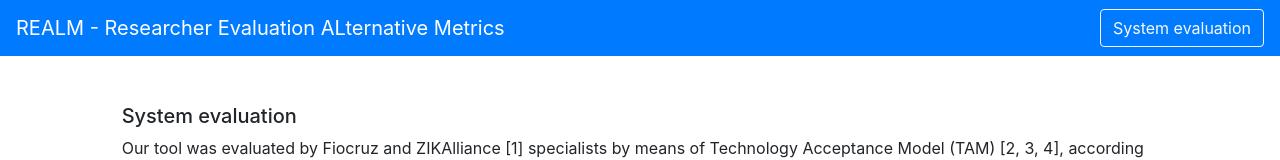
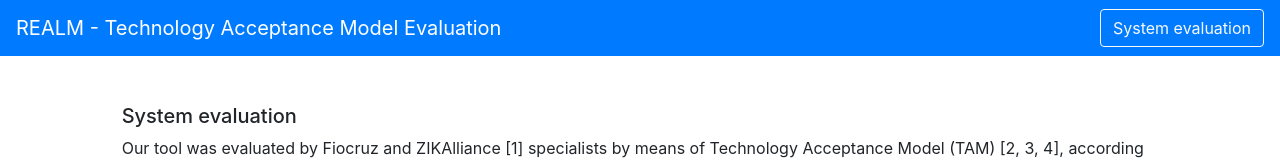
Before and after one commit to realm0/3, a plain HTML site: page index.html in a window 1280 px wide. Shown: the top 160 px of the page. Drawn offline with nearby package versions, Linux system fonts and the light colour scheme.

Commit message:
Update index.html

```diff
--- a/index.html
+++ b/index.html
@@ -16,7 +16,7 @@
         <script src="js/bootstrap.min.js"></script>
 
         <nav class="navbar navbar-expand-lg navbar-dark bg-primary">
-          <a class="navbar-brand" href="#">REALM - Researcher Evaluation ALternative Metrics</a>
+          <a class="navbar-brand" href="#">REALM - Technology Acceptance Model Evaluation</a>
           <button class="navbar-toggler" type="button" data-toggle="collapse" data-target="#navbarText" aria-controls="navbarText" aria-expanded="false" aria-label="Toggle navigation">
             <span class="navbar-toggler-icon"></span>
           </button>
```
